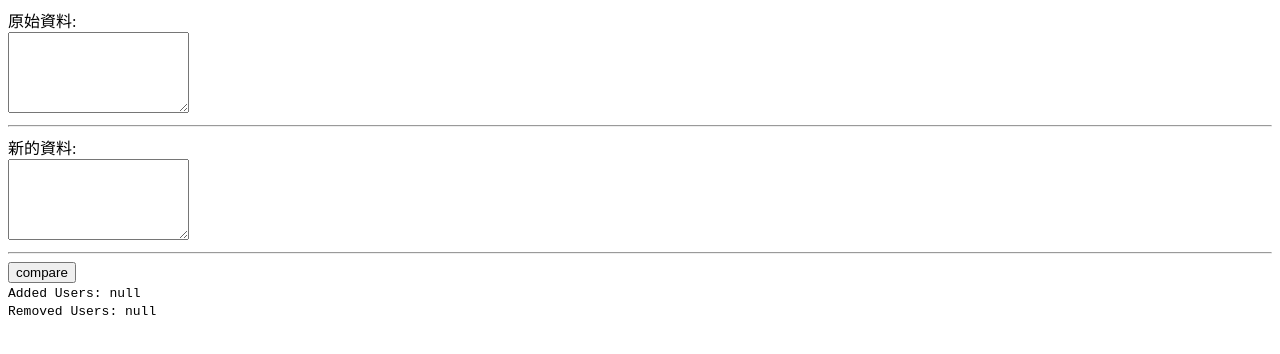
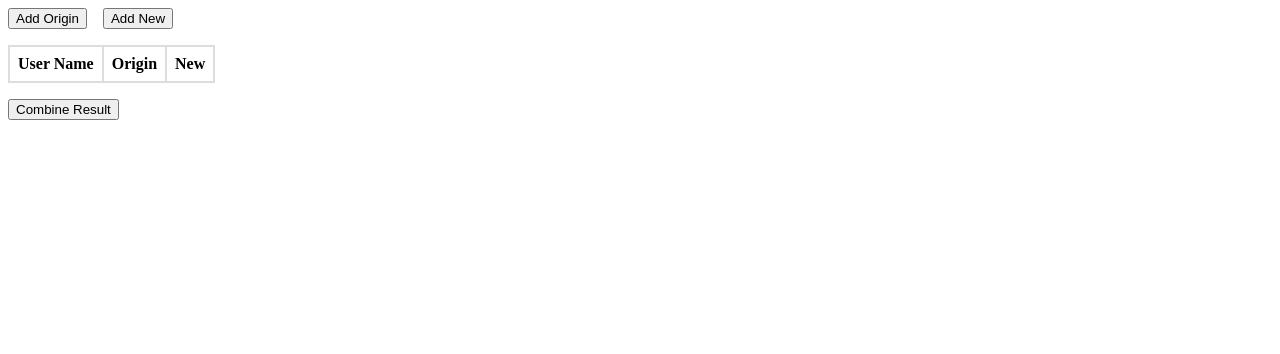
Before and after one commit to phxswjjj/ng-following, an Angular app: page / in a window 1280 px wide. Shown: the top 354 px of the page. Built offline with nearby package versions, Linux system fonts and the light colour scheme.

Commit message:
改比對帳號

```diff
--- a/src/app/Entity/userInfo.ts
+++ /dev/null
@@ -1,3 +0,0 @@
-export class UserInfo {
-  constructor(public username: string, public nickname: string) { }
-}
--- a/src/app/app.component.css
+++ b/src/app/app.component.css
@@ -0,0 +1,15 @@
+.compare-table {
+  border-collapse: collapse;
+  border: 2px solid #ddd;
+}
+
+.compare-table th,
+.compare-table td {
+  border: 2px solid #ddd;
+  padding: 8px;
+  text-align: center;
+}
+
+.compare-table .user-name {
+  text-align: left;
+}
--- a/src/app/app.component.html
+++ b/src/app/app.component.html
@@ -1,23 +1,44 @@
 <div>
-  <div>原始資料:</div>
-  <textarea rows="5" [(ngModel)]="originalList"></textarea>
+  <button *ngIf="showInputUserType == InputUserType.NA" (click)="showInputUserType = InputUserType.Origin">Add Origin</button>
+  <span style="display: inline-block; width: 1em;"></span>
+  <button *ngIf="showInputUserType == InputUserType.NA" (click)="showInputUserType = InputUserType.New">Add New</button>
+  <div *ngIf="showInputUserType != InputUserType.NA">
+    <div>
+      {{ showInputUserType == InputUserType.Origin ? 'Add Origin User' : 'Add New User' }}
+    </div>
+    <textarea [(ngModel)]="inputUsersText" rows="5" cols="20" placeholder="Enter multiple entries, one per line"></textarea>
+    <br>
+    <button (click)="submitInputUsers()">Submit</button>
+    <button (click)="showInputUserType = InputUserType.NA">Cancel</button>
+  </div>
 </div>
-<hr />
+<div style="height: 1em;"></div>
 <div>
-  <div>新的資料:</div>
-  <textarea rows="5" [(ngModel)]="newList"></textarea>
+  <table class="compare-table">
+    <thead>
+      <tr>
+        <th>User Name</th>
+        <th>Origin</th>
+        <th>New</th>
+      </tr>
+    </thead>
+    <tbody>
+      <tr *ngFor="let item of compareResult">
+        <td class="user-name">{{ item.userName }}</td>
+        <td>
+          <span *ngIf="item.isOrigin">&#10003;</span>
+        </td>
+        <td>
+          <span *ngIf="item.isNew">&#10003;</span>
+        </td>
+      </tr>
+    </tbody>
+  </table>
 </div>
-<hr />
+<div style="height: 1em;"></div>
 <div>
-  <input type="button" value="compare" (click)="compare()" />
+  <button (click)="combineResults()">Combine Result</button>
+  <div *ngIf="combineResult.length > 0">
+    <textarea #resultTextarea [value]="combineResult.join('\n')" rows="5" cols="20" placeholder="Combined result will appear here..." readonly (click)="copyToClipboard(resultTextarea)"></textarea>
+  </div>
 </div>
-<div>
-  <code>
-      Added Users: {{ compareResult?.added | json }}
-    </code>
-</div>
-<div>
-  <code>
-      Removed Users: {{ compareResult?.removed | json }}
-    </code>
-</div>
--- a/src/app/app.component.ts
+++ b/src/app/app.component.ts
@@ -1,7 +1,8 @@
 import { CommonModule } from '@angular/common';
-import { Component } from '@angular/core';
+import { Component, OnInit, OnDestroy } from '@angular/core';
 import { FormsModule } from '@angular/forms';
-import { CompareResult, UserComparer } from './userComparer';
+import { UserCompareService, CompareResultItem } from './user-compare.service';
+import { Subscription } from 'rxjs';
 
 @Component({
   selector: 'app-root',
@@ -10,28 +11,60 @@ import { CompareResult, UserComparer } from './userComparer';
   templateUrl: './app.component.html',
   styleUrl: './app.component.css'
 })
-export class AppComponent {
-  _originalList: string[] = [];
-  get originalList(): string {
-    return this._originalList.join('\n');
-  }
-  set originalList(value: string) {
-    this._originalList = value.split('\n').map(item => item.trim()).filter(item => item);
+export class AppComponent implements OnInit, OnDestroy {
+
+  InputUserType = InputUserType;
+  showInputUserType = InputUserType.NA;
+  inputUsersText: string | null = null;
+
+  compareResult: CompareResultItem[] | null = null;
+  combineResult: string[] = [];
+  private compareSub?: Subscription;
+
+  constructor(private userCompareService: UserCompareService) {}
+
+  ngOnInit(): void {
+    this.compareSub = this.userCompareService.compareResult$.subscribe(result => {
+      this.compareResult = result;
+    });
   }
 
-  _newList: string[] = [];
-  get newList(): string {
-    return this._newList.join('\n');
-  }
-  set newList(value: string) {
-    this._newList = value.split('\n').map(item => item.trim()).filter(item => item);
+  ngOnDestroy(): void {
+    this.compareSub?.unsubscribe();
   }
 
-  compareResult: CompareResult | null = null;
-
-  compare(): void {
-    const result = UserComparer.compare(this._originalList, this._newList);
-    this.compareResult = result;
+  combineResults(): void {
+    if (this.compareResult) {
+      this.combineResult = this.compareResult.map(item => {
+        return item.userName;
+      });
+    }
   }
 
+  copyToClipboard(resultTextarea: HTMLTextAreaElement): void {
+    resultTextarea.select();
+    document.execCommand('copy');
+    resultTextarea.setSelectionRange(0, 0); // 可選，取消選取
+  }
+
+  submitInputUsers(): void {
+    const inputUsers = (this.inputUsersText ?? '').split('\n').map(line => line.trim()).filter(line => line.length > 0);
+
+    if (this.showInputUserType === InputUserType.Origin) {
+      this.userCompareService.appendToOriginalList(inputUsers);
+    } else if (this.showInputUserType === InputUserType.New) {
+      this.userCompareService.appendToNewList(inputUsers);
+    }
+    //reset input
+    this.inputUsersText = null;
+    this.showInputUserType = InputUserType.NA;
+
+    this.userCompareService.compareResults();
+  }
 }
+
+export enum InputUserType {
+  NA,
+  Origin,
+  New,
+}
--- /dev/null
+++ b/src/app/user-compare.service.ts
@@ -0,0 +1,61 @@
+import { Injectable } from '@angular/core';
+import { BehaviorSubject, Observable } from 'rxjs';
+
+@Injectable({
+  providedIn: 'root'
+})
+export class UserCompareService {
+  private compareResultSubject = new BehaviorSubject<any>(null);
+
+  // 新增兩個字串集合
+  private originalSet: Set<string> = new Set();
+  private newSet: Set<string> = new Set();
+
+  // 讓外部可訂閱
+  get compareResult$(): Observable<CompareResultItem[] | null> {
+    return this.compareResultSubject.asObservable();
+  }
+
+  constructor() { }
+
+  // 設定原始資料（append，不重複新增）
+  appendToOriginalList(list: string[]) {
+    list.forEach(item => this.originalSet.add(item));
+  }
+
+  // 設定新資料（append，不重複新增）
+  appendToNewList(list: string[]) {
+    list.forEach(item => this.newSet.add(item));
+  }
+
+  compareResults(): CompareResultItem[] {
+    const result: CompareResultItem[] = [];
+    this.originalSet.forEach(userName => {
+      result.push(new CompareResultItem(userName, true, this.newSet.has(userName)));
+    });
+    this.newSet.forEach(userName => {
+        const existing = result.find(item => item.userName === userName);
+        if (existing) {
+          existing.isNew = true;
+        } else {
+          result.push(new CompareResultItem(userName, false, true));
+        }
+    });
+    result.sort((a, b) => a.userName.localeCompare(b.userName));
+    this.updateCompareResult(result);
+    return result;
+  }
+
+  // 更新資料的方法
+  updateCompareResult(result: CompareResultItem[]) {
+    this.compareResultSubject.next(result);
+  }
+}
+
+export class CompareResultItem {
+  constructor(
+    public userName: string,
+    public isOrigin: boolean,
+    public isNew: boolean
+  ) {}
+}
--- a/src/app/userComparer.ts
+++ /dev/null
@@ -1,54 +0,0 @@
-import { UserInfo } from "./Entity/userInfo";
-
-export class UserComparer {
-  public static compare(originalList: string[], newList: string[]): CompareResult {
-    const orignalUsers = this.convertToUserInfoList(originalList);
-    const newUsers = this.convertToUserInfoList(newList);
-
-    const result = new CompareResult();
-    const originalUsernames = new Set(orignalUsers.map(user => user.username));
-    const newUsernames = new Set(newUsers.map(user => user.username));
-
-    // 找出新增的用戶
-    for (const user of newUsers) {
-      if (!originalUsernames.has(user.username)) {
-        result.added.push(user);
-      }
-    }
-    // 找出被移除的用戶
-    for (const user of orignalUsers) {
-      if (!newUsernames.has(user.username)) {
-        result.removed.push(user);
-      }
-    }
-    return result;
-  }
-
-  private static convertToUserInfoList(list: string[]): UserInfo[] {
-    //list 奇數行為 username, 偶數行為 nickname
-    if (list.length % 2 !== 0) {
-      throw new Error("List length must be even.");
-    }
-    if (list.length === 0) {
-      return [];
-    }
-    if (list.length % 2 !== 0) {
-      throw new Error("List length must be even.");
-    }
-
-    const userInfoList: UserInfo[] = [];
-    for (let i = 0; i < list.length; i += 2) {
-      const username = list[i].trim();
-      const nickname = list[i + 1].trim();
-      if (username && nickname) {
-        userInfoList.push(new UserInfo(username, nickname));
-      }
-    }
-    return userInfoList;
-  }
-}
-
-export class CompareResult {
-  public added: UserInfo[] = [];
-  public removed: UserInfo[] = [];
-}
```
Also changed, not shown: 1 other file (tests, documents, lock files or other folders).
